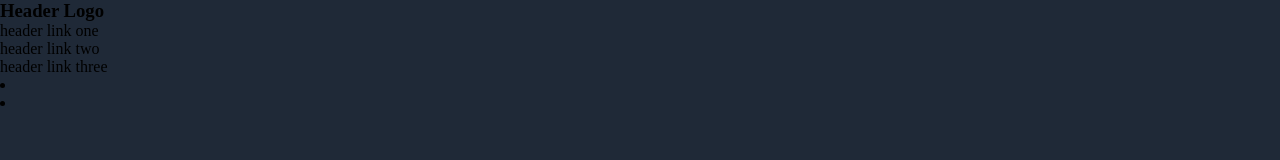
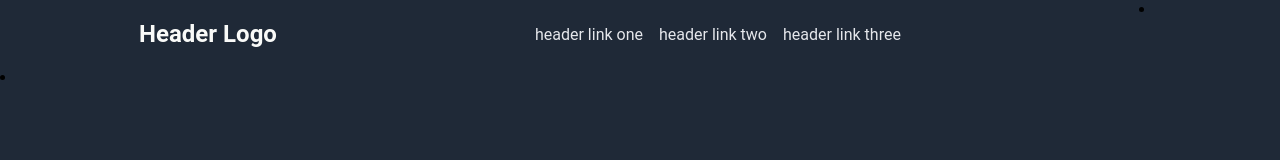
Before and after one commit to alexsiba/landing-page, a plain HTML site: page index.html in a window 1280 px wide. Drawn offline with Linux system fonts and the light colour scheme.

Commit message:
finished the navigation bar

```diff
--- a/style.css
+++ b/style.css
@@ -1,7 +1,7 @@
 * {
   margin: 0;
   padding: 0;
-  font-family: "roboto" sans-serif;
+  font-family: "roboto", sans-serif;
   box-sizing: border-box;
 }
 :root {
@@ -9,7 +9,7 @@
   --hero-text: 48px;
   --hero-weight: 900;
   --hero-secondary-text: 18px;
-  --hero-seco-color: #e5e7eb;
+  --hero-secondary-color: #e5e7eb;
   --logo-text: 24px;
   --logo-color: #f9faf8;
   --button-color: #3882f6;
@@ -26,6 +26,25 @@
   width: 100%;
   background: var(--dark-background);
 }
-#home h2 {
-  color: #fff;
+#home h1 {
+  color: var(--logo-color);
+  display: flex;
+  align-items: center;
+  padding: 20px;
+  font-size: var(--logo-text);
 }
+#home ul li {
+  display: flex;
+  align-items: center;
+  text-decoration: none;
+  color: var(--hero-secondary-color);
+}
+#home ul {
+  display: flex;
+  gap: 1rem;
+  align-items: center;
+}
+#home nav {
+  display: flex;
+  justify-content: space-around;
+}
```
